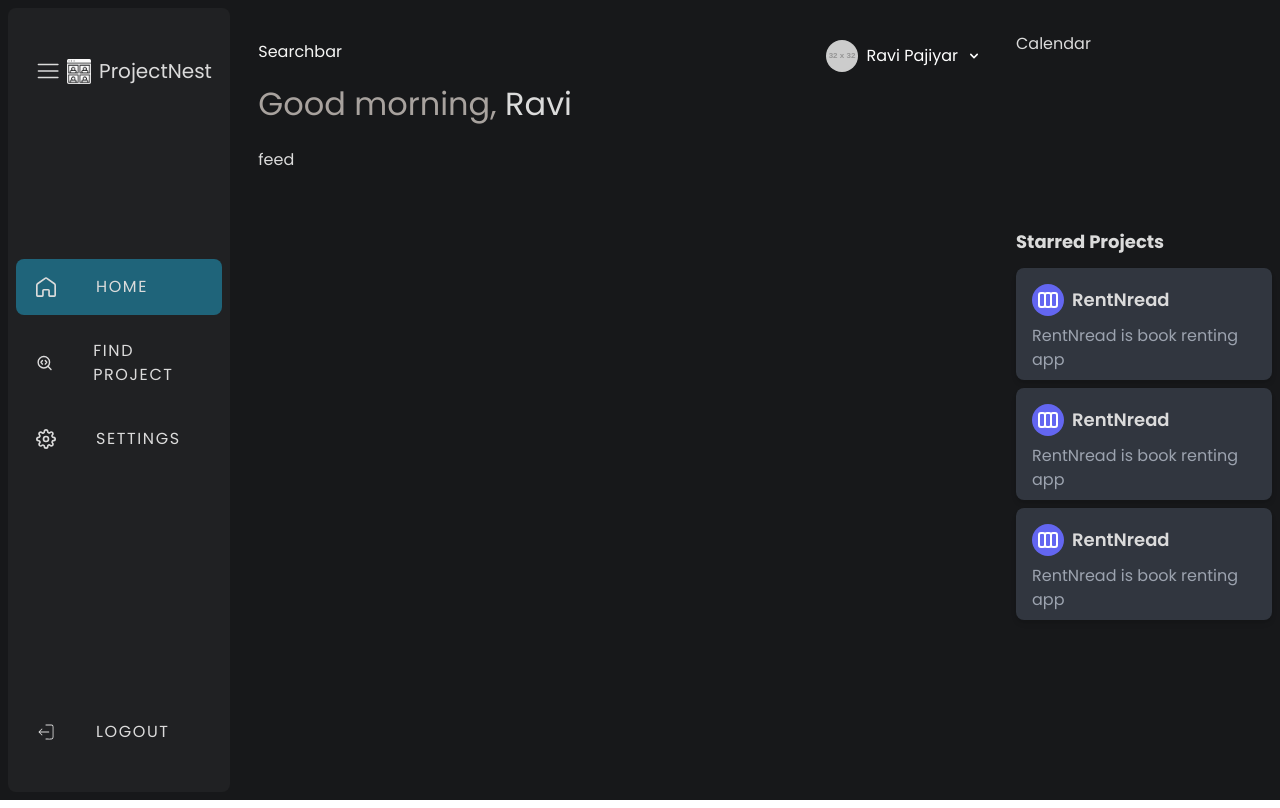
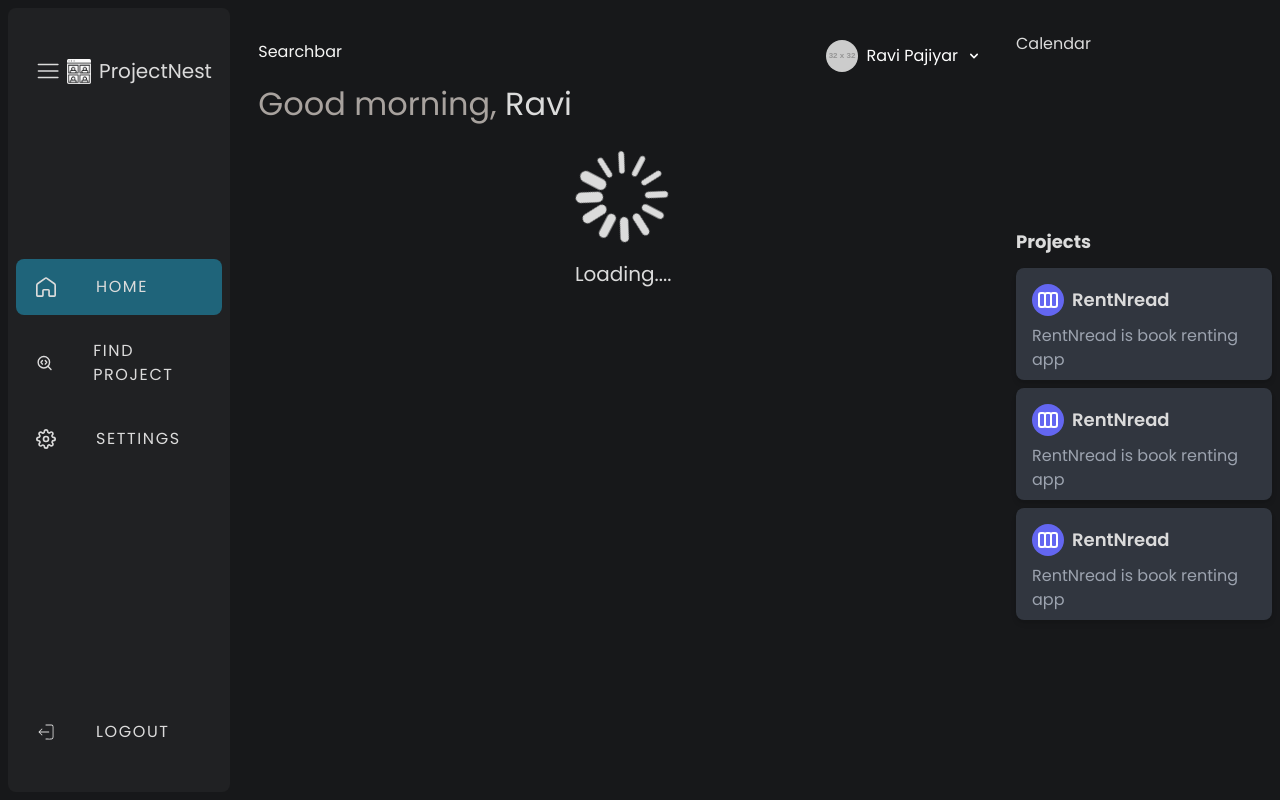
Before and after one commit to sushankhya-cpgn/ProjectNest2.0, a React (Vite) app in the folder Client_ProjectNest/: page /app/supervisor/homesuper in a window 1280 px wide. Built offline with nearby package versions, Linux system fonts and the light colour scheme.

Commit message:
spinner added

```diff
--- a/Client_ProjectNest/package.json
+++ b/Client_ProjectNest/package.json
@@ -14,7 +14,7 @@
     "@tsparticles/react": "^3.0.0",
     "react": "^18.2.0",
     "react-dom": "^18.2.0",
-    "react-icons": "^5.2.0",
+    "react-icons": "^5.2.1",
     "react-router-dom": "^6.23.0"
   },
   "devDependencies": {
--- /dev/null
+++ b/Client_ProjectNest/src/components/Spinner.jsx
@@ -0,0 +1,12 @@
+import { ImSpinner3 } from "react-icons/im";
+
+function Spinner() {
+  return (
+    <div className="SpinnerConatainer flex flex-col justify-center items-center">
+      <ImSpinner3 className="w-24 h-24 mx-auto text-text animate-spin-slow" />
+      <h4 className="text-xl text-text mx-auto p-4">Loading....</h4>
+    </div>
+  );
+}
+
+export default Spinner;
--- a/Client_ProjectNest/src/components/supervisor/ProjectsCard.jsx
+++ b/Client_ProjectNest/src/components/supervisor/ProjectsCard.jsx
@@ -4,7 +4,7 @@ import Projects from "./Projects";
 export default function ProjectsCard() {
   return (
     <div className="w-64 h-fit  flex flex-col">
-      <h1 className="text-text text-lg py-3 font-bold">Starred Projects</h1>
+      <h1 className="text-text text-lg py-3 font-bold">Projects</h1>
       <div className=" flex flex-col gap-2 ">
         <Projects />
         <Projects />
--- a/Client_ProjectNest/src/components/supervisor/SuperFeed.jsx
+++ b/Client_ProjectNest/src/components/supervisor/SuperFeed.jsx
@@ -1,3 +1,9 @@
+import Spinner from "../Spinner";
+
 export default function SuperFeed() {
-  return <div className="  rounded-lg text-text">feed</div>;
+  return (
+    <div className="  rounded-lg text-text">
+      <Spinner />
+    </div>
+  );
 }
--- a/Client_ProjectNest/src/index.css
+++ b/Client_ProjectNest/src/index.css
@@ -8,3 +8,12 @@
 .active {
   @apply bg-accent/60 rounded-lg;
 }
+@keyframes spin-slow {
+  to {
+    transform: rotate(360deg);
+  }
+}
+
+.animate-spin-slow {
+  animation: spin-slow 3s linear infinite;
+}
```
Also changed, not shown: 1 other file (tests, documents, lock files or other folders).
